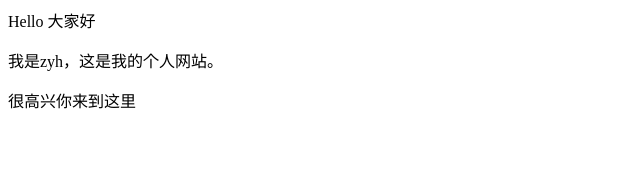
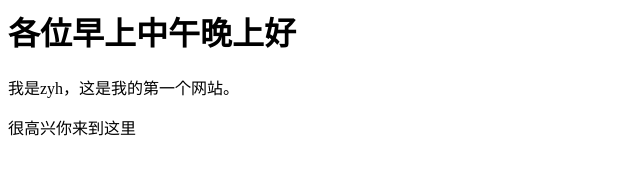
Before and after one commit to zhyh233/zhyh233.github.io, a plain HTML site: page index.html in a window 1280 px wide. Shown: the whole page, without its empty margins (0-640 px from the left). Drawn offline with Linux system fonts and the light colour scheme.

Commit message:
Update index.html

```diff
--- a/index.html
+++ b/index.html
@@ -1,3 +1,3 @@
-<p>Hello 大家好</p>
-<p>我是zyh，这是我的个人网站。 </p>
+<h1>各位早上中午晚上好</h1>
+<p>我是zyh，这是我的第一个网站。</p>
 <p>很高兴你来到这里</p>
```
